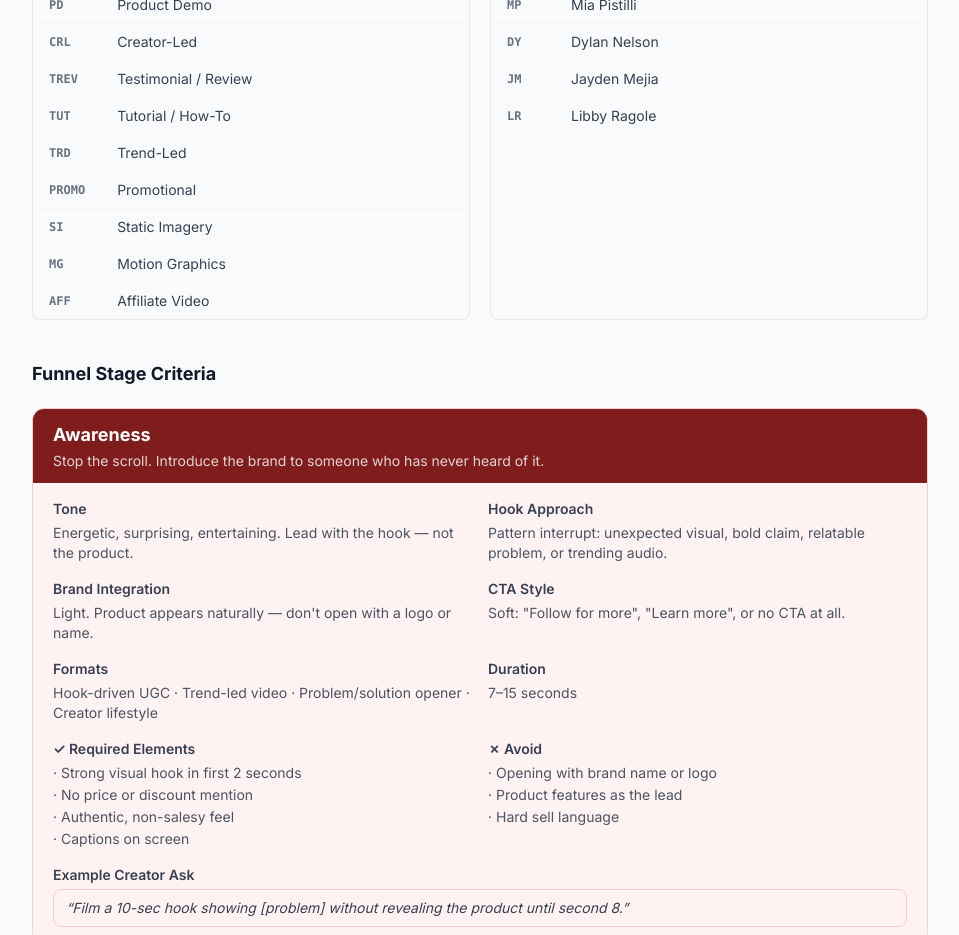
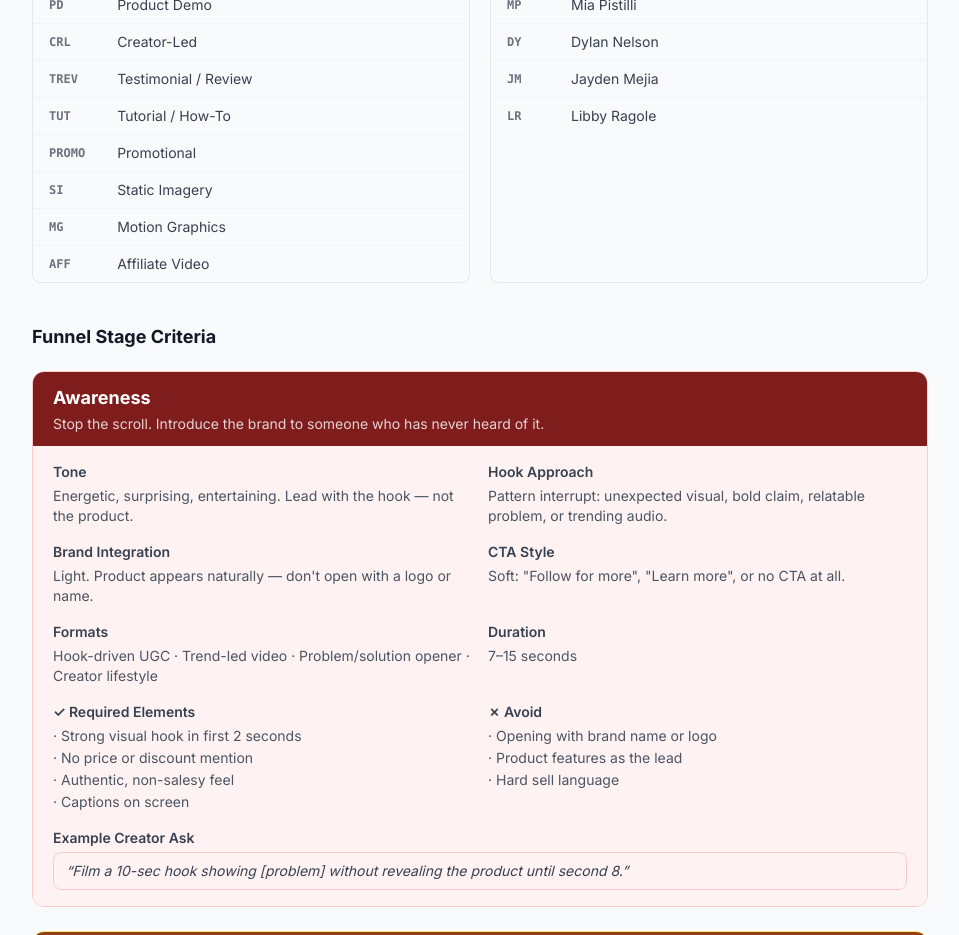
Before and after one commit to syncpointcreative/verb-tracker, a Next.js app: page /how-to-use in a window 1280 px wide. Shown: the part 1660-2595 px from the top of the page, without its empty margins (160-1119 px from the left). Built offline with nearby package versions, Linux system fonts and the light colour scheme.

Commit message:
PWA support, edit mode on client pages, freshness meter, content type + product updates

```diff
--- a/src/app/[client]/AssetTable.tsx
+++ b/src/app/[client]/AssetTable.tsx
@@ -84,7 +84,7 @@ function fmt(dateStr: string | null) {
 
 const CONTENT_TYPES = [
   'UGC', 'Brand / Lifestyle', 'Product Demo', 'Creator-Led',
-  'Testimonial / Review', 'Tutorial / How-To', 'Trend-Led', 'Promotional',
+  'Testimonial / Review', 'Tutorial / How-To', 'Promotional',
   'Static Imagery', 'Motion Graphics', 'Affiliate Video',
 ]
 
--- a/src/app/admin/page.tsx
+++ b/src/app/admin/page.tsx
@@ -492,7 +492,7 @@ export default function AdminPage() {
                 className="w-full border border-gray-200 rounded-lg px-3 py-2 text-sm focus:outline-none focus:ring-2 focus:ring-blue-500"
               >
                 <option value="">Select…</option>
-                {['UGC','Brand / Lifestyle','Product Demo','Creator-Led','Testimonial / Review','Tutorial / How-To','Trend-Led','Promotional','Static Imagery','Motion Graphics','Affiliate Video'].map(t => (
+                {['UGC','Brand / Lifestyle','Product Demo','Creator-Led','Testimonial / Review','Tutorial / How-To','Promotional','Static Imagery','Motion Graphics','Affiliate Video'].map(t => (
                   <option key={t}>{t}</option>
                 ))}
               </select>
--- a/src/app/how-to-use/page.tsx
+++ b/src/app/how-to-use/page.tsx
@@ -146,7 +146,6 @@ const TYPE_CODES = [
   { code: 'CRL',   name: 'Creator-Led' },
   { code: 'TREV',  name: 'Testimonial / Review' },
   { code: 'TUT',   name: 'Tutorial / How-To' },
-  { code: 'TRD',   name: 'Trend-Led' },
   { code: 'PROMO', name: 'Promotional' },
   { code: 'SI',    name: 'Static Imagery' },
   { code: 'MG',    name: 'Motion Graphics' },
--- a/src/app/layout.tsx
+++ b/src/app/layout.tsx
@@ -8,11 +8,27 @@ const inter = Inter({ subsets: ['latin'] })
 export const metadata: Metadata = {
   title: 'VERB — Content Tracker',
   description: 'TikTok content asset tracker for SyncPoint Creative',
+  manifest: '/manifest.json',
+  appleWebApp: {
+    capable: true,
+    statusBarStyle: 'black-translucent',
+    title: 'VERB',
+  },
+  themeColor: '#111827',
+  viewport: {
+    width: 'device-width',
+    initialScale: 1,
+    viewportFit: 'cover',
+  },
 }
 
 export default function RootLayout({ children }: { children: React.ReactNode }) {
   return (
     <html lang="en">
+      <head>
+        <link rel="apple-touch-icon" href="/icon-192.png" />
+        <meta name="mobile-web-app-capable" content="yes" />
+      </head>
       <body className={`${inter.className} bg-gray-50 min-h-screen`}>
         {/* Top nav */}
         <header className="bg-white border-b border-gray-200 sticky top-0 z-50">
--- a/src/lib/constants.ts
+++ b/src/lib/constants.ts
@@ -70,7 +70,7 @@ export const PRODUCT_CODES: Record<string, string> = {
 export const TYPE_CODES: Record<string, string> = {
   UGC: 'UGC', BLS: 'Brand / Lifestyle', PD: 'Product Demo',
   CRL: 'Creator-Led', TREV: 'Testimonial / Review',
-  TUT: 'Tutorial / How-To', TRD: 'Trend-Led', PROMO: 'Promotional',
+  TUT: 'Tutorial / How-To', PROMO: 'Promotional',
   SI: 'Static Imagery', MG: 'Motion Graphics', AFF: 'Affiliate Video',
 }
 export const CREATOR_CODES: Record<string, string> = {
```
Also changed, not shown: public/icon-192.png (added), public/icon-512.png (added), public/manifest.json (added).
